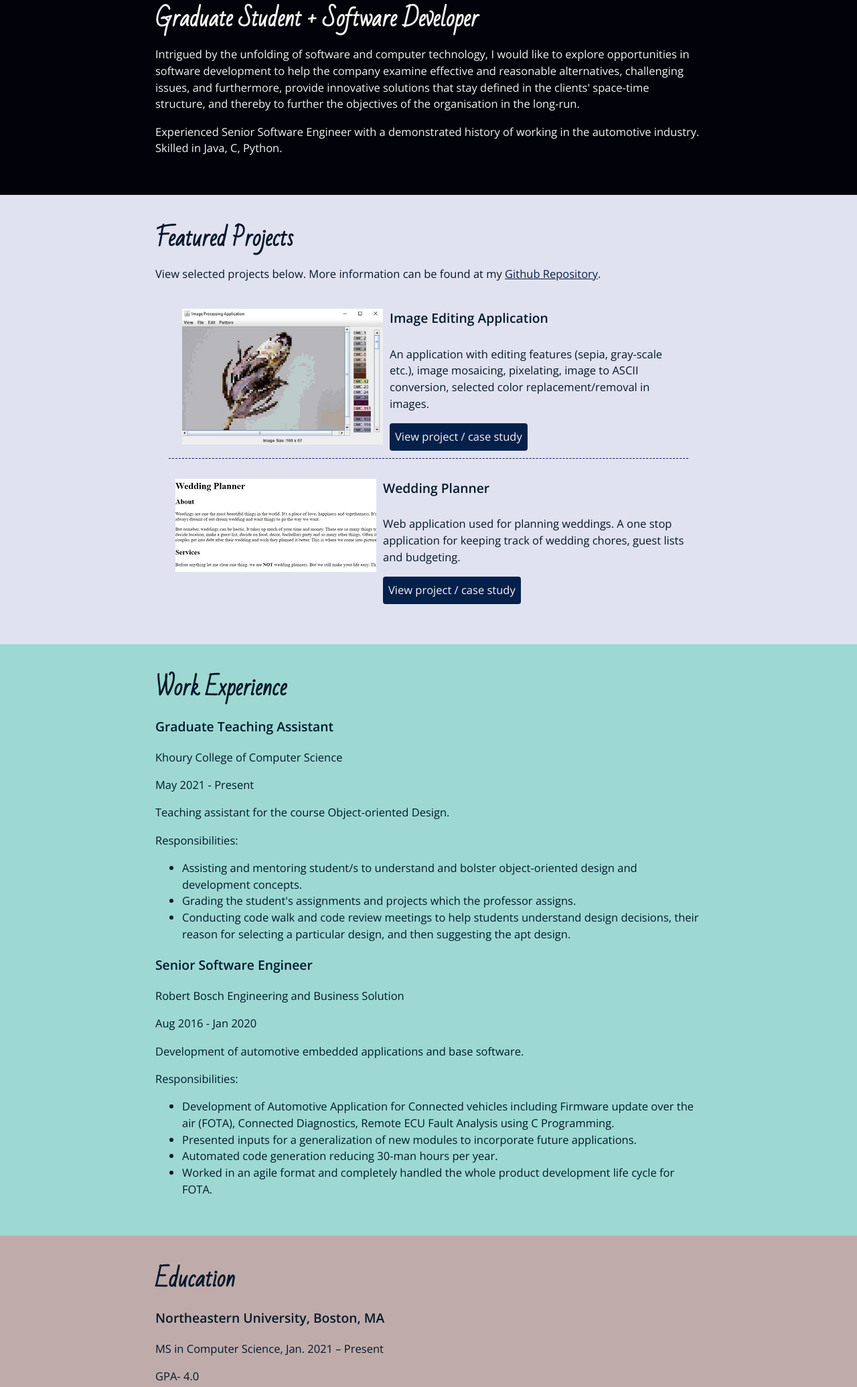
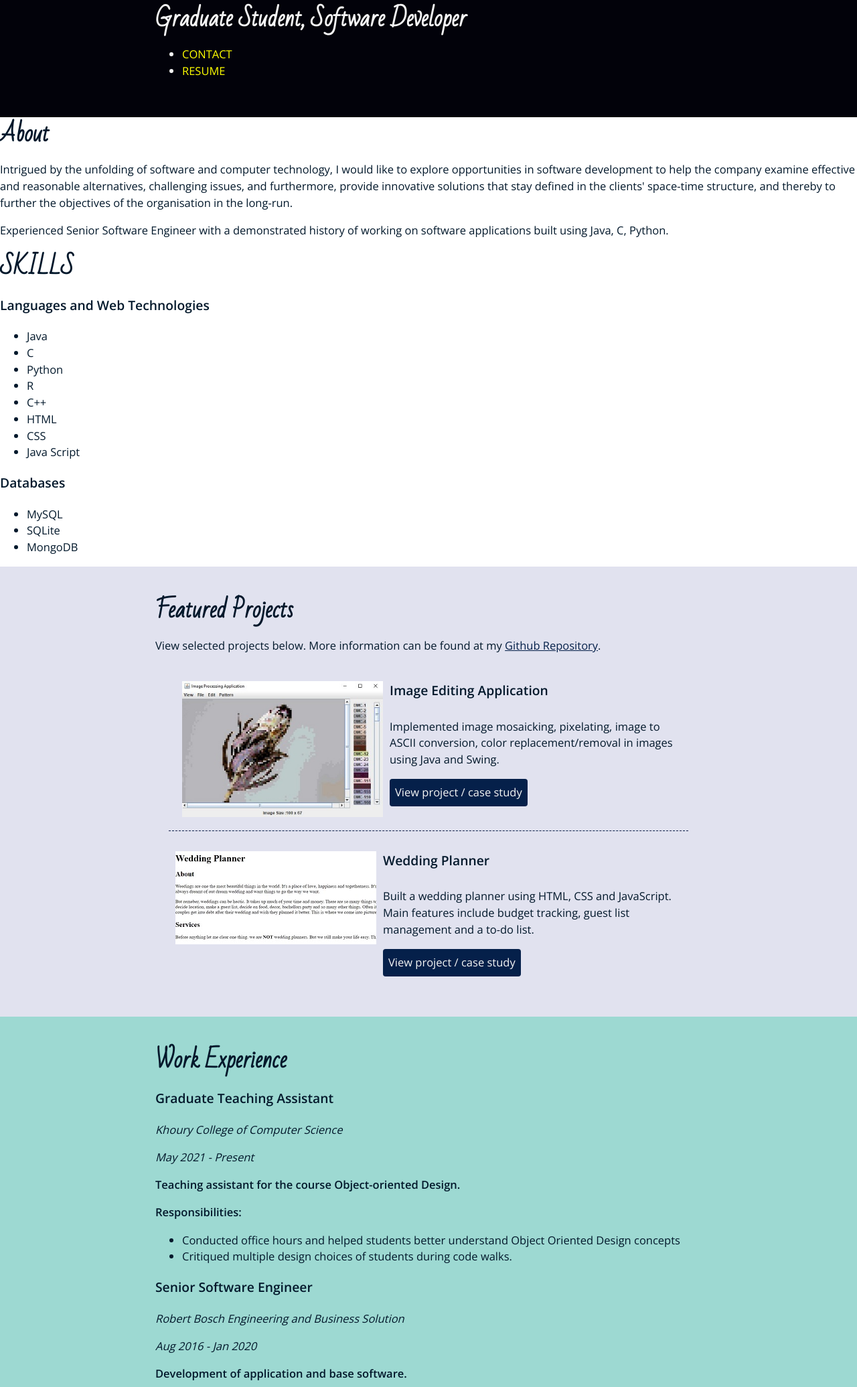
Before and after one commit to ranil28/ranil28.github.io, a plain HTML site: page index.html in a window 1280 px wide. Shown: the part 201-2272 px from the top of the page at 67% size. Drawn offline with nearby package versions, Linux system fonts and the light colour scheme.

Commit message:
update 1

```diff
--- a/index.html
+++ b/index.html
@@ -6,20 +6,63 @@
     <title>Rachana Anil, Graduate Student + Software Developer</title>
     <link rel="preconnect" href="https://fonts.gstatic.com">
     <link href="https://fonts.googleapis.com/css2?family=Bad+Script&family=Open+Sans:wght@400;600&display=swap" rel="stylesheet">
+    <link rel="preconnect" href="https://fonts.googleapis.com">
+    <link rel="preconnect" href="https://fonts.gstatic.com" crossorigin>
+    <link href="https://fonts.googleapis.com/css2?family=Noto+Sans+JP&display=swap" rel="stylesheet">
+    <link rel="stylesheet" href="https://cdnjs.cloudflare.com/ajax/libs/font-awesome/5.15.3/css/all.min.css"/>
+
+
     <link rel="stylesheet" href="css/style.css">
   </head>
   <body>
     <main>
-      <!-- ***********************  ABOUT / PROFILE  *********************** -->
+      <!-- ***********************  HOME  *********************** -->
       <header>
         <div class="section-format">
-          <h1>Rachana Anil</h1>
-          <h2>Graduate Student + Software Developer</h2>
+          <h1><strong>Rachana Anil</strong></h1>
+          <h2>Graduate Student, Software Developer</h2>
 
-          <p>Intrigued by the unfolding of software and computer technology, I would like to explore opportunities in software development to help the company examine effective and reasonable alternatives, challenging issues, and furthermore, provide innovative solutions that stay defined in the clients' space-time structure, and thereby to further the objectives of the organisation in the long-run.</p>
-          <p>Experienced Senior Software Engineer with a demonstrated history of working in the automotive industry. Skilled in Java, C, Python.</p>
+          <ul>
+            <li><a href="#contact"> CONTACT</a> </li>
+            <li><a href="MSCS-Coop.pdf"> RESUME </a></li>
+          </ul>
+
+          <!-- <p>Intrigued by the unfolding of software and computer technology, I would like to explore opportunities in software development to help the company examine effective and reasonable alternatives, challenging issues, and furthermore, provide innovative solutions that stay defined in the clients' space-time structure, and thereby to further the objectives of the organisation in the long-run.</p>
+          <p>Experienced Senior Software Engineer with a demonstrated history of working in the automotive industry. Skilled in Java, C, Python.</p> -->
         </div>
         </header>
+
+      <!-- ***********************  ABOUT/SKILLS  *********************** -->
+      <section class="About">
+        <h2>About</h2>
+        <div>
+          <p>Intrigued by the unfolding of software and computer technology, I would like to explore opportunities in software development to help the company examine effective and reasonable alternatives, challenging issues, and furthermore, provide innovative solutions that stay defined in the clients' space-time structure, and thereby to further the objectives of the organisation in the long-run.</p>
+          <p>Experienced Senior Software Engineer with a demonstrated history of working on software applications built using Java, C, Python.</p>
+        </div>
+        <section>
+          <h2>SKILLS</h2>
+          <h3> Languages and Web Technologies</h3>
+          <ul>
+            <li>Java</li>
+            <li> C </li>
+            <li>Python</li>
+            <li> R </li>
+            <li> C++ </li>
+            <li> HTML </li>
+            <li> CSS </li>
+            <li> Java Script </li>
+          </ul>
+          <h3> Databases</h3>
+            <ul>
+              <li>MySQL</li>
+              <li> SQLite </li>
+              <li>MongoDB</li>
+            </ul>
+        </section>
+      </section>
+
+
+
       <!-- ********************  PROJECTS / PORTFOLIO  ********************* -->
       <section class="projects">
         <div class="section-format">
@@ -29,13 +72,13 @@
           <section class="notLast-proj project-type">
             <img src="images/imageappln.JPG" alt="Editing Application Example">
             <h3>Image Editing Application</h3>
-            <p>An application with editing features (sepia, gray-scale etc.), image mosaicing, pixelating, image to ASCII conversion, selected color replacement/removal in images.</p>
+            <p>Implemented image mosaicking, pixelating, image to ASCII conversion, color replacement/removal in images using Java and Swing.</p>
             <a href="#" target="_blank" class="btn">View project / case study</a>
           </section>
           <section class="project-type">
             <img src="images/WeddingPlannerLogo.JPG" alt="Logo of WeddingPlanner">
             <h3>Wedding Planner</h3>
-            <p>Web application used for planning weddings. A one stop application for keeping track of wedding chores, guest lists and budgeting.</p>
+            <p> Built a wedding planner using HTML, CSS and JavaScript. Main features include budget tracking, guest list management and a to-do list.</p>
             <a href="#" target="_blank" class="btn">View project / case study</a>
           </section>
           <!-- End of Project block. -->
@@ -48,29 +91,27 @@
           <h2>Work Experience</h2>
           <section>
             <h3>Graduate Teaching Assistant</h3>
-            <p>Khoury College of Computer Science</p>
-            <p>May 2021 - Present</p>
-            <p>Teaching assistant for the course Object-oriented Design.</p>
-            <p>Responsibilities:</p>
+            <p><i>Khoury College of Computer Science</i></p>
+            <p><i>May 2021 - Present</i></p>
+            <p><strong>Teaching assistant for the course Object-oriented Design.</strong></p>
+            <p><b>Responsibilities:</b></p>
             <ul>
-              <li>Assisting and mentoring student/s to understand and bolster object-oriented design and development concepts.</li>
-              <li>Grading the student's assignments and projects which the professor assigns.</li>
-              <li>Conducting code walk and code review meetings to help students understand design decisions, their reason for selecting a particular design, and then suggesting the apt design.</li>
+              <li>Conducted office hours and helped students better understand Object Oriented Design concepts</li>
+              <li>Critiqued multiple design choices of students during code walks. </li>
             </ul>
           </section>
           <section>
             <h3>Senior Software Engineer</h3>
-            <p>Robert Bosch Engineering and Business Solution</p>
-            <p>Aug 2016 - Jan 2020</p>
-            <p>Development of automotive embedded applications and base software.</p>
-            <p>Responsibilities:</p>
+            <p><i>Robert Bosch Engineering and Business Solution</i></p>
+            <p><i>Aug 2016 - Jan 2020</i></p>
+            <p><strong>Development of application and base software.</strong></p>
+            <p><b>Responsibilities:</b></p>
             <ul>
-              <li>Development of Automotive Application for Connected vehicles including Firmware update over the air
-  (FOTA), Connected Diagnostics, Remote ECU Fault Analysis using C Programming.</li>
-              <li>Presented inputs for a generalization of new modules to incorporate future applications.
-  </li>
-              <li>Automated code generation reducing 30-man hours per year. </li>
-              <li> Worked in an agile format and completely handled the whole product development life cycle for FOTA. </li>
+              <li>Steered the team to develop applications such as Firmware Update Over the Air (FOTA), Connected Diagnostics and Remote ECU Fault Analysis for Connected Vehicles</li>
+              <li>Collaborated with technical leadership on the design of generalizing new modules to incorporate future updates</li>
+              <li> Automated code generation for base software libraries thereby reducing 96-man hours per year.</li>
+              <li> Coordinated and provided requirements for website development used for various system configurations. </li>
+              <li>Led a team of four (4) during the entire product development life cycle to deliver FOTA which received “Best Team Award” in 2019.</li>
             </ul>
           </section>
           <!-- End of Job block. -->
@@ -83,31 +124,36 @@
           <h2>Education</h2>
 
           <section>
-            <h3>Northeastern University, Boston, MA</h3>
-            <p>MS in Computer Science, Jan. 2021 – Present</p>
-            <p>GPA-  4.0</p>
+            <h3><strong>Northeastern University, Boston, MA</strong></h3>
+            <p><i>MS in Computer Science, Jan. 2021 – Present</i></p>
+            <p><i>GPA-  4.0</i></p>
           </section>
           <section>
-            <h3>BMS College of Engineering, Bengaluru, India</h3>
-            <p>Bachelor of Engineering in Telecommunication Engineering, </p>
-            <p>GPA: 9.22/10.0, Silver Medalist</p>
+            <h3><strong>BMS College of Engineering, Bengaluru, India</strong></h3>
+            <p><i>Bachelor of Engineering in Telecommunication Engineering</i></p>
+            <p><i>GPA: 9.22/10.0, Silver Medalist</i></p>
           </section>
           <!-- End of School block. -->
         </div>
       </section>
 
       <!-- *****************  CONTACT INFO / SOCIAL MEDIA  ***************** -->
-      <footer>
+      <footer id="contact">
         <div class="section-format">
-          <h2>Let's Keep in Touch!</h2>
+          <h3>Let's Keep in Touch!</h3>
 
           <!-- Social media and contact links. Add or remove any networks. -->
-          <ul>
+          <div class="social">
+            <a href="https://linkedin.com/in/rachana-anil-b8740bb1"><i class="fab fa-linkedin"></i></a>
+            <a href="https://https://github.com/ranil28"><span class="fab fa-github"></i></a>
+            <a href="mailto:anil.r@northeastern.edu"><i class="fa fa-envelope"></i></a>
+          </div>
+          <!-- <ul>
             <li><a href="mailto:anil.r@northeastern.edu">anil.r@northeastern.edu</a></li>
             <li><a href="http://yourwebsite.com" target="_blank">yourwebsite.com</a></li>
             <li><a href="linkedin.com/in/rachana-anil-b8740bb1" target="_blank">LinkedIn</a></li>
             <li><a href="https://www.facebook.com/rachana.anil.5" target="_blank">Facebook</a></li>
-          </ul>
+          </ul> -->
         </div>
       </footer>
     </main>
```
